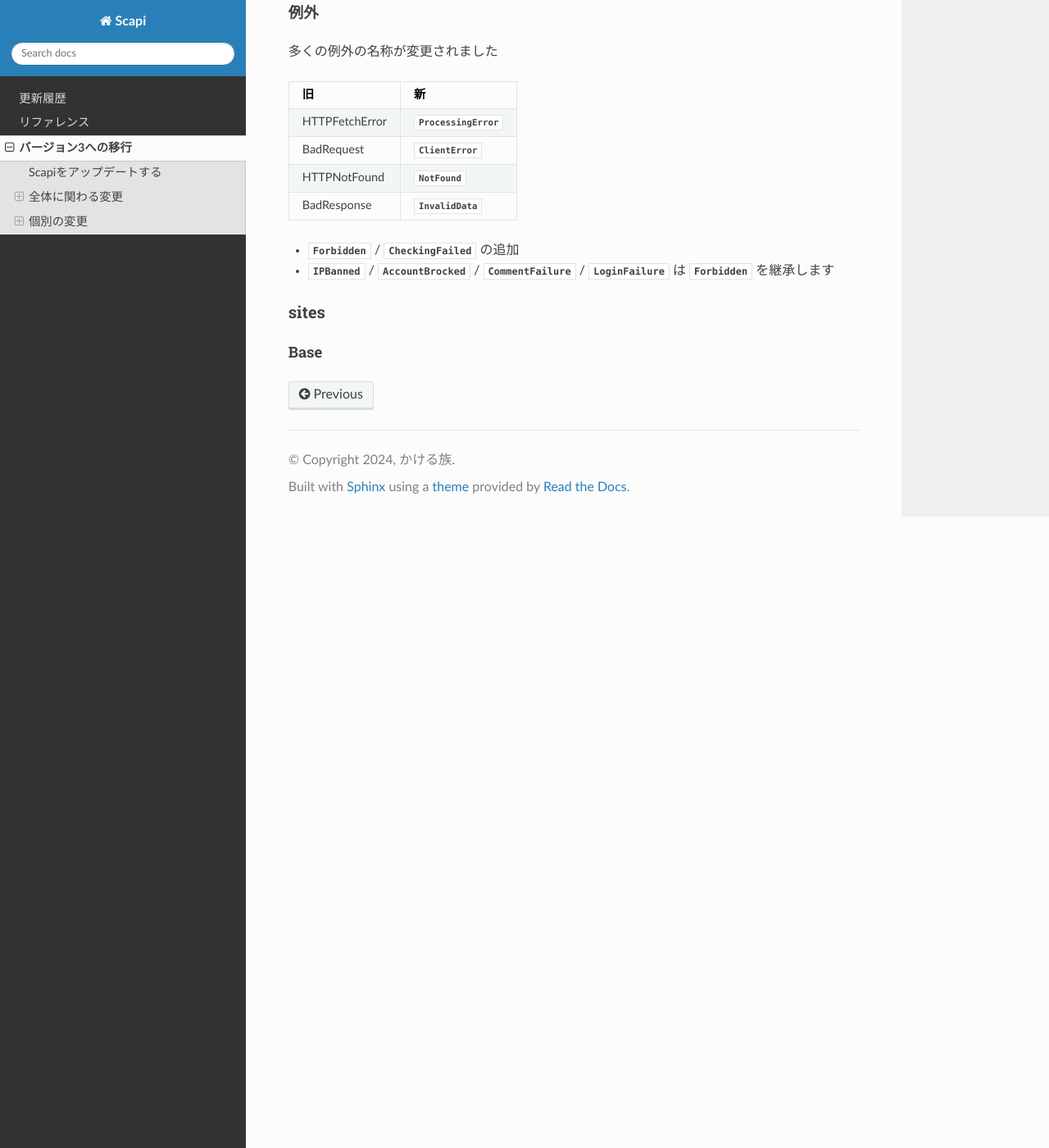
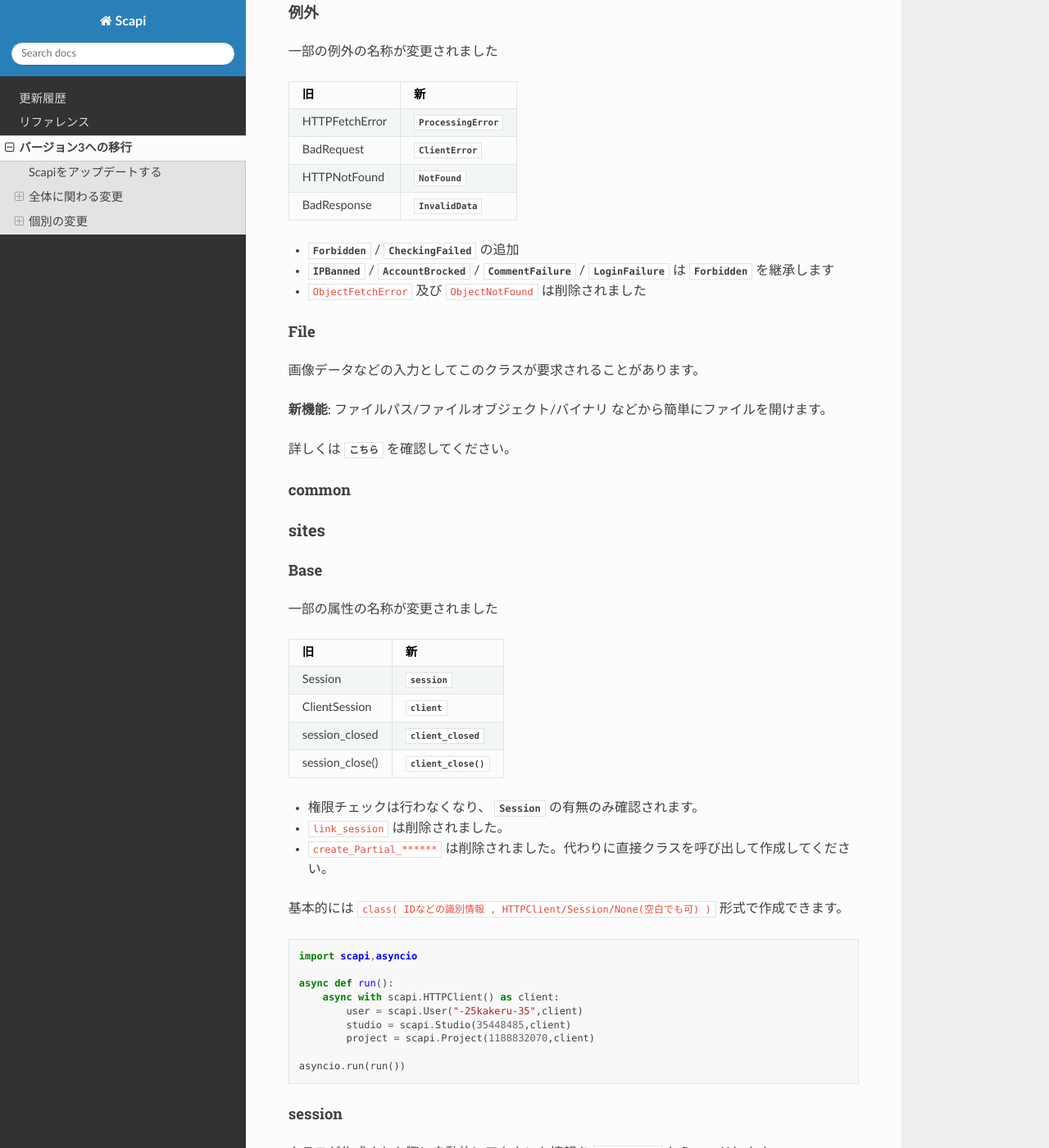
Before and after one commit to kakeruzoku/scapi, a Sphinx documentation site: the page built from docs/migrating.rst, in a window 1280 px wide and 1400 px high, scrolled down 1819 px. Shown: the whole window at 82% size. Built offline with Sphinx 7.4.7 and the Read the Docs theme 3.1.0, drawn with Linux system fonts in a browser that asks for light colours; the version number could not be read and is left out; some of the changed text lies outside the part shown.

Commit message:
docすすめた2

```diff
--- a/docs/conf.py
+++ b/docs/conf.py
@@ -77,6 +77,7 @@ def _make_rst_epilog(name:str,type:str="class",place:str|None=None):
     place = place or name
     rst_epilog += f"\n.. |{name}| replace:: :{type}:`{name} <scapi.{place}>`"
 
+_make_rst_epilog("Session")
 _make_rst_epilog("User")
 _make_rst_epilog("Project")
 _make_rst_epilog("Studio")
--- a/docs/migrating.rst
+++ b/docs/migrating.rst
@@ -53,8 +53,6 @@ UNKNOWNは==の比較で常に ``False`` を返します。
 個別の変更
 ----------
 
-
-
 utils
 ^^^^^
 
@@ -78,7 +76,7 @@ Response
 例外
 ****
 
-多くの例外の名称が変更されました
+一部の例外の名称が変更されました
 
 ================ ===================
 旧               新
@@ -91,12 +89,69 @@ BadResponse      |InvalidData|
 
 - |Forbidden| / |CheckingFailed| の追加
 - |IPBanned| / |AccountBrocked| / |CommentFailure| / |LoginFailure| は |Forbidden| を継承します
+- ``ObjectFetchError`` 及び ``ObjectNotFound`` は削除されました
+
+File
+****
+画像データなどの入力としてこのクラスが要求されることがあります。
+
+**新機能**: ファイルパス/ファイルオブジェクト/バイナリ などから簡単にファイルを開けます。
+
+詳しくは :class:`こちら <scapi.File>` を確認してください。
+
+common
+******
 
 sites
 ^^^^^
 
 Base
 ****
+
+一部の属性の名称が変更されました
+
+=================== =========================================================
+旧                  新
+=================== =========================================================
+Session             :attr:`session <scapi._BaseSiteAPI.session>`
+ClientSession       :attr:`client <scapi._BaseSiteAPI.client>`
+session_closed      :attr:`client_closed <scapi._BaseSiteAPI.client_closed>`
+session_close()     :func:`client_close() <scapi._BaseSiteAPI.client_close>`
+=================== =========================================================
+
+- 権限チェックは行わなくなり、 |Session| の有無のみ確認されます。
+- ``link_session`` は削除されました。
+
+- ``create_Partial_******`` は削除されました。代わりに直接クラスを呼び出して作成してください。
+
+基本的には ``class( IDなどの識別情報 , HTTPClient/Session/None(空白でも可) )`` 形式で作成できます。
+
+.. code-block:: python
+
+    import scapi,asyncio
+
+    async def run():
+        async with scapi.HTTPClient() as client:
+            user = scapi.User("-25kakeru-35",client)
+            studio = scapi.Studio(35448485,client)
+            project = scapi.Project(1188832070,client)
+
+    asyncio.run(run())
+
+
+
+session
+*******
+クラスが作成された際に自動的にアカウント情報を ``session_id`` からロードします。
+
+一部の属性の名称が変更されました
+
+=================== =========================================================
+旧                  新
+=================== =========================================================
+=================== =========================================================
+
+
 
 .. |IPBanned| replace:: :class:`IPBanned <scapi.exceptions.IPBanned>`
 .. |AccountBrocked| replace:: :class:`AccountBrocked <scapi.exceptions.AccountBrocked>`
--- a/docs/reference/error.rst
+++ b/docs/reference/error.rst
@@ -1,4 +1,4 @@
-HTTPError例外
+例外
 ====
 
 .. contents::
```
Also changed, not shown: changelog.md (deleted, +0 -190 lines), docs/changelog.rst (+21 -1 lines).
